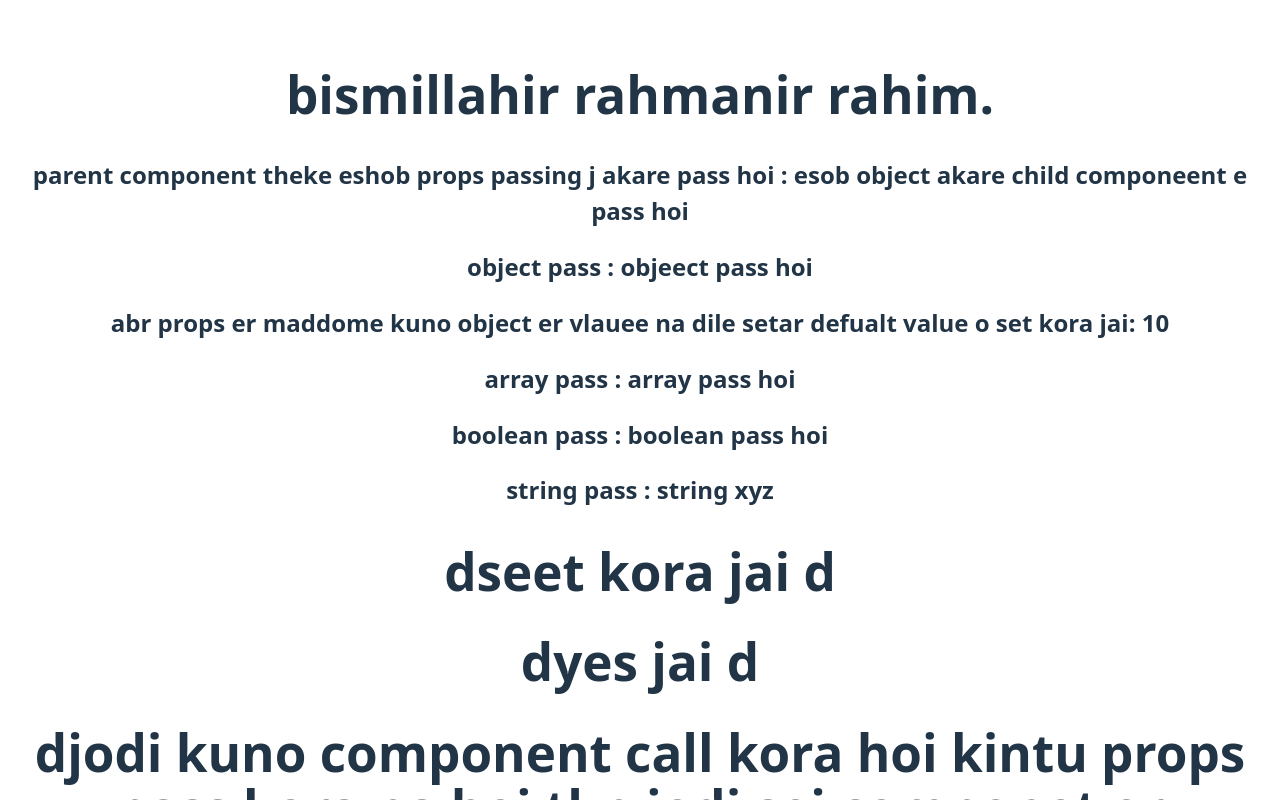
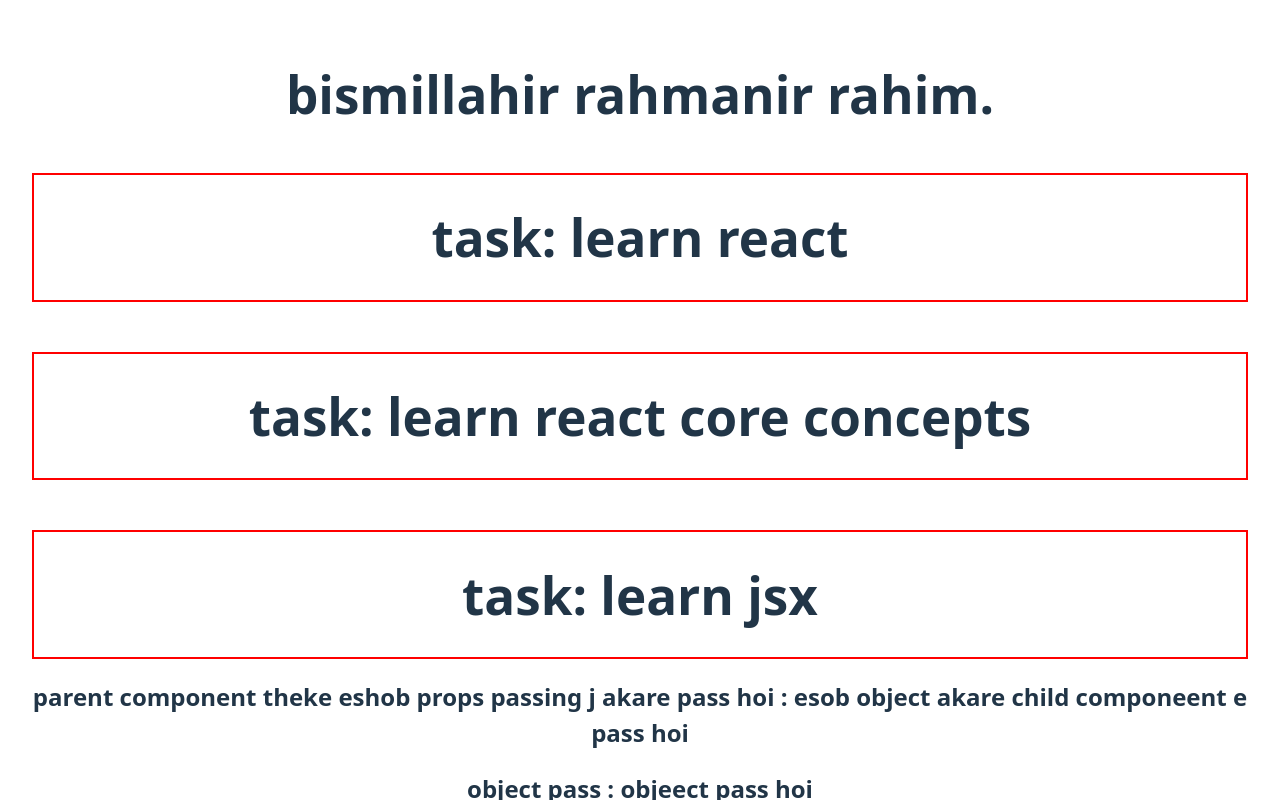
Before and after one commit to tipusahil/react-core-consepts-parent-folder, a React (Vite) app in the folder explore-react-with_jankar/: page / in a window 1280 px wide. Shown: the top 800 px of the page. Built offline with nearby package versions, Linux system fonts and the light colour scheme.

Commit message:
learn reeact coree concepts

```diff
--- a/explore-react-with_jankar/src/App.jsx
+++ b/explore-react-with_jankar/src/App.jsx
@@ -3,7 +3,7 @@ import reactLogo from './assets/react.svg'
 import viteLogo from '/vite.svg'
 import './App.css'
 
-
+import Conditional from './Conditional'
 
 function App() {
 
@@ -16,6 +16,15 @@ function App() {
       {/* kuno tag na lika just bracket use korake bola hoi fragment ( (<> </> ) ei mt tag bracket bola hoi fragment) */}
 
       <h1>bismillahir rahmanir rahim.</h1>
+{/* -----------------------Condtional file---------------------- */}
+
+<Conditional task="learn react" isDone={true} ></Conditional>
+<Conditional task="learn react core concepts" isDone={false} ></Conditional>
+<Conditional task="learn jsx" isDone={true} ></Conditional>
+
+{/* --------------------------------------------------- */}
+
+
 
 <AllTypePropsPassByCompoCalling eshobpassHoi={"esob object akare child componeent e pass hoi"} object={{object:"objeect pass hoi"}} array={["array ","pass " , " hoi"]}  boolean={"boolean pass hoi"}  string={"string xyz"}   ></AllTypePropsPassByCompoCalling>
 
--- /dev/null
+++ b/explore-react-with_jankar/src/Conditional.jsx
@@ -0,0 +1,17 @@
+
+export default function  Conditional( {task} ) {
+    return (
+        <div style={{
+            marginTop:"50px",
+            border:"2px solid red"
+        }} >
+
+
+<h1>task: {task} </h1>
+
+
+        </div>
+    )
+}
+
+// export default Conditional; arrow function hole evabe nise theke export hbe.
```
